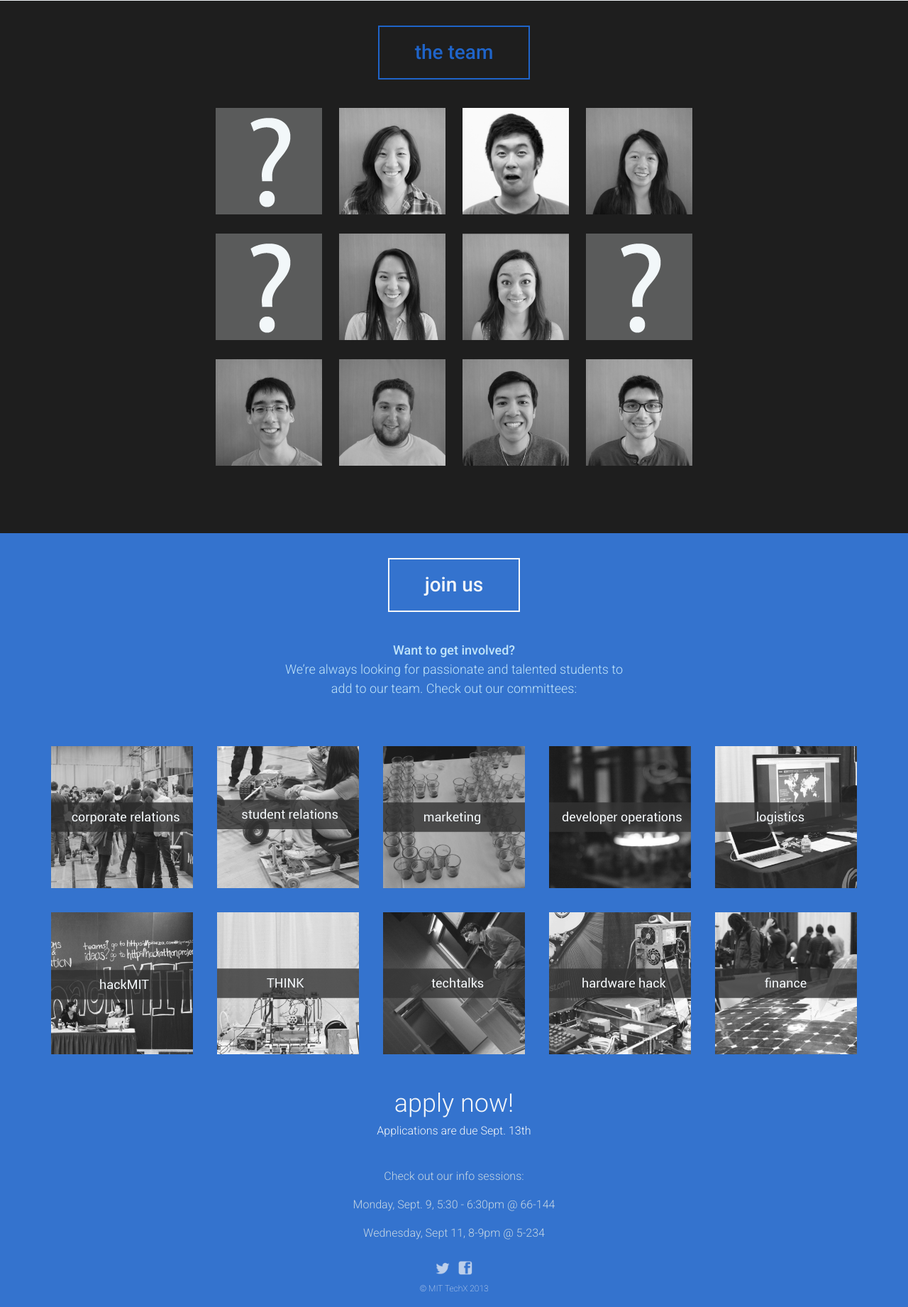
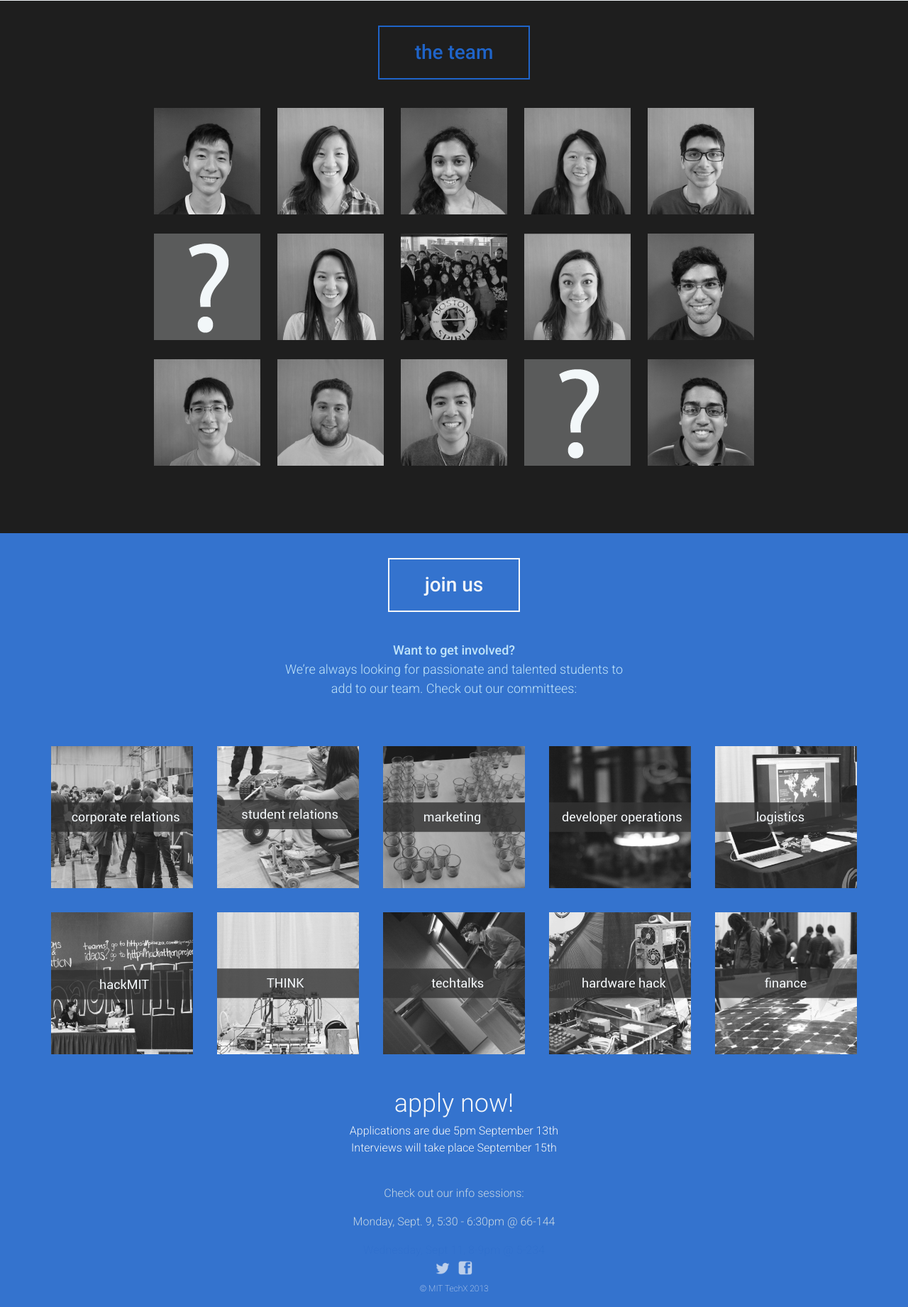
Before and after one commit to techx/old-techx-website, a PHP site: page / in a window 1280 px wide. Shown: the part 2249-4090 px from the top of the page at 71% size. Run offline with PHP 8.4, Linux system fonts and the light colour scheme; some libraries are stand-ins or nearby versions.

Commit message:
added missing team photos + added THINK

```diff
--- a/css/home.css
+++ b/css/home.css
@@ -194,7 +194,8 @@ html, body, div, a {
 }
 
 .section-team .overlay{
-	width:150px;
+	padding-right:5px;
+	width:145px;
 	z-index: 100;
 	position:absolute;
 	height: 40px;
--- a/index.html
+++ b/index.html
@@ -68,7 +68,7 @@
 
 		<div class ="component-content">
 			<div class="staff-row">
-				<div class="staff-pic"><img src="./img/team/q.png" onmouseover="this.src='./img/richard.jpg'" onmouseout="this.src='./img/team/q.png'" name = "richard" />
+				<div class="staff-pic"><img src="./img/team/richard.png" onmouseover="this.src='./img/team/richard-silly.png'" onmouseout="this.src='./img/team/richard.png'" name = "richard" />
 					<div class="overlay">
 						richard ni
 						<br/>
@@ -84,7 +84,7 @@
 
 					</div>
 				</div>
-				<div class="staff-pic"><img src="./img/josh.png" onmouseover="this.src='./img/richard.jpg'" onmouseout="this.src='./img/josh.png'" name = "harini" />
+				<div class="staff-pic"><img src="./img/team/harini.png" onmouseover="this.src='./img/team/harini-silly.png'" onmouseout="this.src='./img/team/harini.png'" name = "harini" />
 					<div class="overlay">
 						harini kannan
 						<br/>
@@ -97,6 +97,14 @@
 						rachel wang
 						<br/>
 						<span style="font-weight:300; font-size: 14px"> finance director</span>
+
+					</div>
+				</div>
+				<div class="staff-pic"><img src="./img/team/ankush.png" onmouseover="this.src='./img/team/ankush-silly.png'" onmouseout="this.src='./img/team/ankush.png'" name = "ankush" />
+					<div class="overlay">
+						ankush gupta
+						<br/>
+						<span style="font-weight:300; font-size: 14px"> developer operations</span>
 
 					</div>
 				</div>
@@ -120,6 +128,14 @@
 
 					</div>
 				</div>
+				<div class="staff-pic"><img src="./img/team/team.png" onmouseover="this.src='./img/team/team.png'" onmouseout="this.src='./img/team/team.png'" name = "vipul" />
+					<div class="overlay">
+						TechX Exec
+						<br/>
+						<span style="font-weight:300; font-size: 14px"> 2013-2014</span>
+
+					</div>
+				</div>
 				<div class="staff-pic"><img src="./img/team/katie.png" onmouseover="this.src='./img/team/katie-silly.png'" onmouseout="this.src='./img/team/katie.png'" name = "katie" />
 					<div class="overlay">
 						katie siegel
@@ -128,7 +144,8 @@
 
 					</div>
 				</div>
-				<div class="staff-pic"><img src="./img/team/q.png" onmouseover="this.src='./img/team/q.png'" onmouseout="this.src='./img/team/q.png'" name = "vipul" />
+
+				<div class="staff-pic"><img src="./img/team/vipul.png" onmouseover="this.src='./img/team/vipul-silly.png'" onmouseout="this.src='./img/team/vipul.png'" name = "vipul" />
 					<div class="overlay">
 						vipul vachharajani
 						<br/>
@@ -136,7 +153,6 @@
 
 					</div>
 				</div>
-
 			</div>
 
 			<div class="staff-row">
@@ -164,11 +180,19 @@
 
 					</div>
 				</div>
-				<div class="staff-pic"><img src="./img/team/ankush.png" onmouseover="this.src='./img/team/ankush-silly.png'" onmouseout="this.src='./img/team/ankush.png'" name = "ankush" />
+				<div class="staff-pic"><img src="./img/team/q.png" onmouseover="this.src='./img/team/q.png'" onmouseout="this.src='./img/team/q.png'" name = "youyang" />
 					<div class="overlay">
-						ankush gupta
+						youyang gou
 						<br/>
-						<span style="font-weight:300; font-size: 14px"> developer operations</span>
+						<span style="font-weight:300; font-size: 14px"> THINK </span>
+
+					</div>
+				</div>
+				<div class="staff-pic"><img src="./img/team/somak.png" onmouseover="this.src='./img/team/somak-silly.png'" onmouseout="this.src='./img/team/somak.png'" name = "somak" />
+					<div class="overlay">
+						somak das
+						<br/>
+						<span style="font-weight:300; font-size: 14px"> THINK </span>
 
 					</div>
 				</div>
@@ -275,7 +299,7 @@
 			<br/>
 
 			<a href="join.html" class="apply" target="_blank">apply now!</a>
-			<div class="apply-info">Applications are due Sept. 13th </div>
+			<div class="apply-info">Applications are due 5pm September 13th<br/> Interviews will take place September 15th</div>
 			<br />
 
 			<div class="apply-infosessions">
```
Also changed, not shown: img/team/harini-silly.png (added), img/team/harini.png (added), img/team/richard-silly.png (added), img/team/richard.png (added), img/team/somak-silly.png (added), img/team/somak.png (added), img/team/team.png (added), img/team/vipul-silly.png (added), img/team/vipul.png (added).
